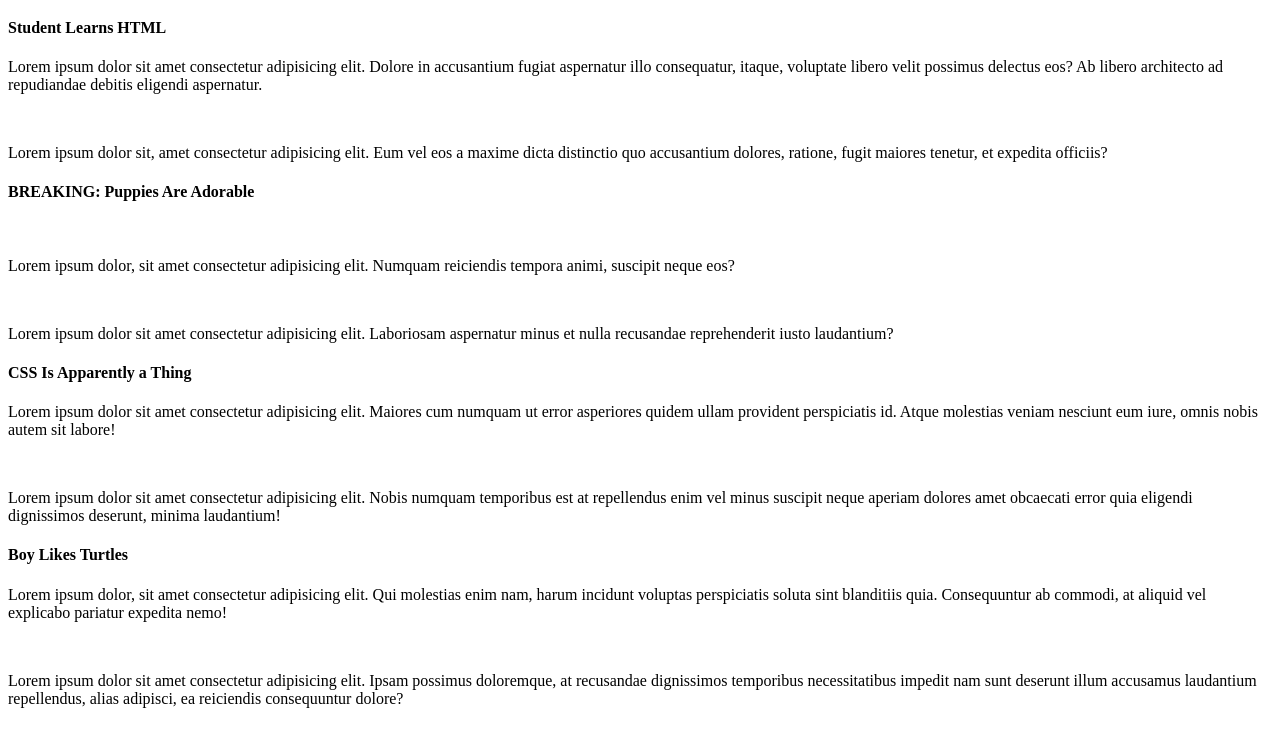
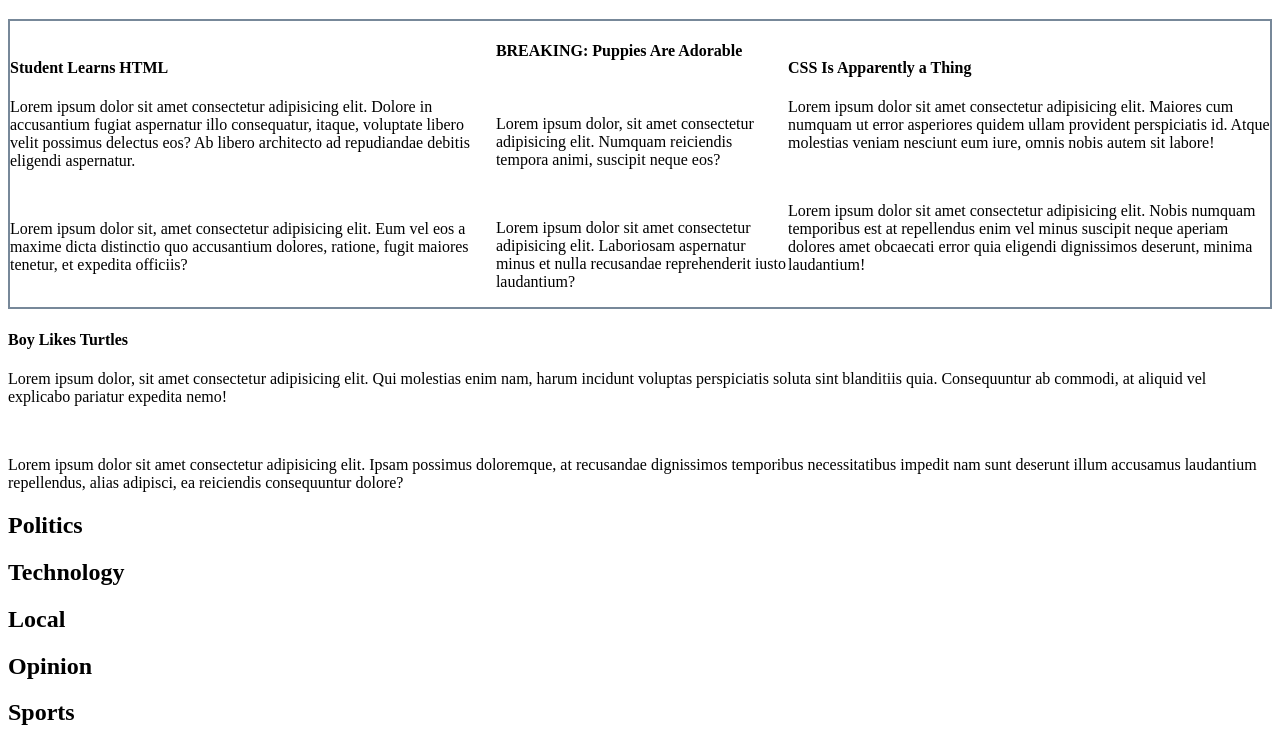
Before and after one commit to zackychan97/FE-Masters_WebDev-IntroProjects, a plain HTML site: page index.html in a window 1280 px wide. Shown: the part 61-792 px from the top of the page. Drawn offline with Linux system fonts and the light colour scheme.

Commit message:
The top section displays flex so that they are next to each other. It also has a border around the top section. Adds another classname to each div inside of the top-section div.

```diff
--- a/index.html
+++ b/index.html
@@ -12,7 +12,7 @@
     </div>
 
     <div class="top-section">
-      <div class="left-txt-article">
+      <div class="left-txt-article top-article">
         <h4>Student Learns HTML</h4>
         <p>
           Lorem ipsum dolor sit amet consectetur adipisicing elit. Dolore in
@@ -27,7 +27,7 @@
           maiores tenetur, et expedita officiis?
         </p>
       </div>
-      <div class="mid-img-article large-section">
+      <div class="mid-img-article large-section top-article">
         <h4>BREAKING: Puppies Are Adorable</h4>
         <div class="img-container">
           <img src="" alt="" />
@@ -42,7 +42,7 @@
           aspernatur minus et nulla recusandae reprehenderit iusto laudantium?
         </p>
       </div>
-      <div class="right-txt-article large-section">
+      <div class="right-txt-article large-section top-article">
         <h4>CSS Is Apparently a Thing</h4>
         <p>
           Lorem ipsum dolor sit amet consectetur adipisicing elit. Maiores cum
--- a/styles.css
+++ b/styles.css
@@ -0,0 +1,9 @@
+/* Top Section Styling */
+.top-section{
+    display: flex;
+    border: 2px solid lightslategray;
+    align-items: center;
+    justify-content: center;
+}
+
+/* Bottom Section Styling */
```
